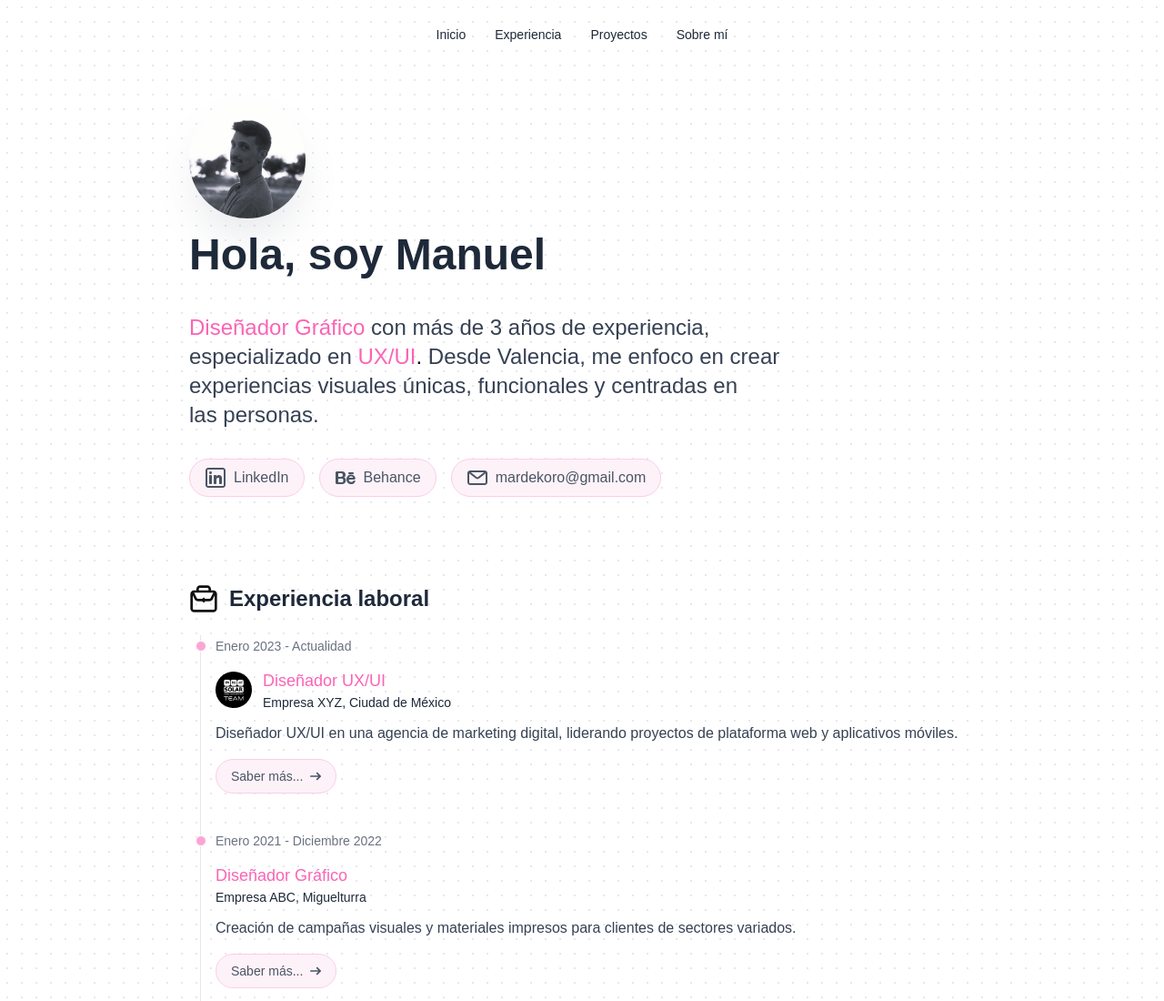
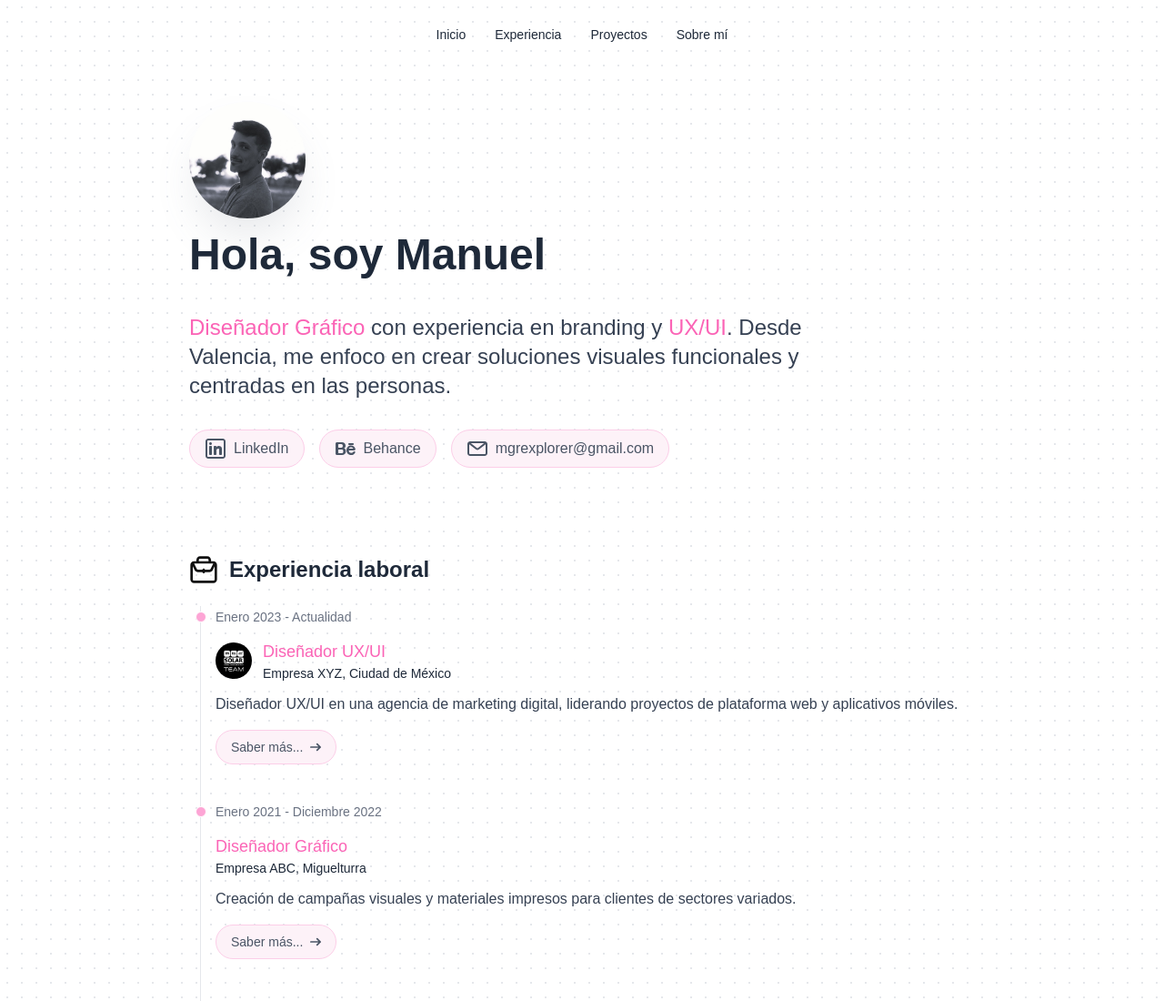
Before and after one commit to eliasmr98/manu-portfolio, an Astro site: page / in a window 1280 px wide. Shown: the top 1100 px of the page at 91% size. Built offline with nearby package versions, Linux system fonts and the light colour scheme; Astro itself is replaced by a stand-in of ours.

Commit message:
fix: update email address and improve text clarity in index page

```diff
--- a/src/layouts/Layout.astro
+++ b/src/layouts/Layout.astro
@@ -29,7 +29,7 @@ import "@fontsource-variable/onest";
         if (!(btn instanceof HTMLElement)) return;
         btn.addEventListener("click", () => {
           navigator.clipboard
-            .writeText("mardekoro@gmail.com")
+            .writeText("mgrexplorer@gmail.com")
             .then(() =>
               window.showToast({
                 message: "Correo copiado al portapapeles",
--- a/src/pages/index.astro
+++ b/src/pages/index.astro
@@ -30,17 +30,19 @@ import Layout from "../layouts/Layout.astro";
         <span class="text-pink-400">Diseñador Gráfico</span><span
           class="text-gray-700"
         >
-          con más de 3 años de experiencia, especializado en
+          con experiencia en branding y <span class="text-pink-400">UX/UI</span
+          >.
         </span>
-        <span class="text-pink-400">UX/UI</span>.
         <span class="text-gray-700"
-          >Desde Valencia, me enfoco en crear experiencias visuales únicas,
-          funcionales y centradas en las personas.</span
+          >Desde Valencia, me enfoco en crear soluciones visuales funcionales y
+          centradas en las personas.</span
         >
       </h2>
       <nav class="flex gap-4 mt-8 flex-wrap">
         <!-- todo: add href -->
-        <SocialPill href="https://www.linkedin.com">
+        <SocialPill
+          href="https://www.linkedin.com/in/manuel-garc%C3%ADa-ruiz-b707b31a9/"
+        >
           <LinkedInIcon class="size-4 md:size-6" />
           <span class="text-gray-600">LinkedIn</span>
         </SocialPill>
@@ -55,7 +57,7 @@ import Layout from "../layouts/Layout.astro";
           class="rounded-full cursor-pointer border border-pink-200 flex justify-center items-center gap-x-2 py-1 px-2 text-s lg:text-base md:py-2 md:px-4 bg-pink-50 hover:bg-pink-100 hover:shadow-sm transition-all duration-300 ease-in-out"
         >
           <ContactIcon class="size-4 md:size-6" />
-          <span class="text-gray-600">mardekoro@gmail.com</span>
+          <span class="text-gray-600">mgrexplorer@gmail.com</span>
         </button>
       </nav>
     </SectionContainer>
```
